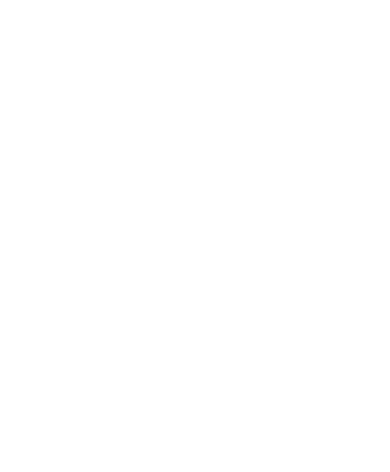
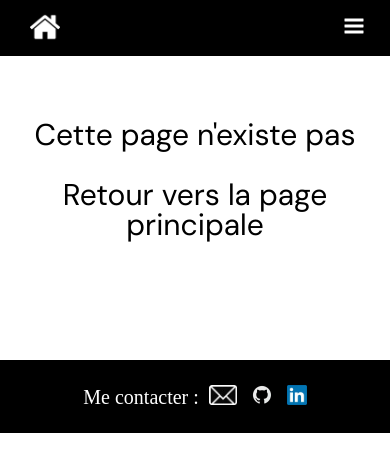
Before and after one commit to Nightishes/PortfolioTest, a React (Create React App) app: page /404 in a window 390 px wide. Before the commit this address had no page. Shown: the top 472 px of the page. Built offline with nearby package versions, Linux system fonts and the light colour scheme.

Commit message:
Quelques correctifs

```diff
--- a/src/App.js
+++ b/src/App.js
@@ -1,13 +1,17 @@
 import './App.css';
+import '../src/components/Home/assets/reset.css'
 import { Routes, Route } from 'react-router-dom';
 import Home from './pages/Home';
-
+import { Navigate } from 'react-router-dom';
+import NotFound from './pages/NotFound';
 
 function App() {
   return (
     <>
     <Routes>
       <Route path="/" element={<Home />} />
+      <Route path="/404" element={<NotFound />} />
+      <Route path="*" element={<Navigate to="/404"/>} />
     </Routes>
     </>
   );
--- /dev/null
+++ b/src/components/Home/Error/Assets/error.css
@@ -0,0 +1,33 @@
+.div-error{
+    padding: 4em 30px;
+    text-align: center;
+    font-size: 76px;
+    text-decoration: none;
+}
+
+h1{
+    margin-bottom: 1em;
+}
+
+.div-error a{
+    color: black;
+}
+
+.div-error a:hover{
+    cursor: pointer;
+    text-decoration: underline;
+}
+
+@media all and (max-width:900px) {
+    .div-error{
+        font-size: 50px;
+    }
+
+}
+
+@media all and (max-width:400px) {
+    .div-error{
+        font-size: 30px;
+    }
+
+}
--- /dev/null
+++ b/src/components/Home/Error/Error.jsx
@@ -0,0 +1,12 @@
+import "./Assets/error.css"
+
+export default function Error(){
+    return(
+        <main>
+            <div className="div-error">
+                <h1>Cette page n'existe pas</h1>
+                <a href="/">Retour vers la page principale</a>
+            </div>
+        </main>
+    )
+}
--- a/src/components/Home/Mainpage.jsx
+++ b/src/components/Home/Mainpage.jsx
@@ -31,9 +31,9 @@ function Mainpage() {
             </div>
             <div className='summary-text'>
                 <h2>A propos de moi</h2>
-                <p>Féru de nouvelles technologies, je cherche toujours à mieux comprendre le monde qui nous entoure. Je passe mon temps à lire ou écouter ce qui m'entoure ainsi que de tester des nouvelles recettes.</p>
+                <p>J'ai été introduit très jeune au monde de l'informatique à travers les jeux vidéos, puis à travers d'un livre sur la programmation en C. J'ai ensuite passé la majeure partie de mon enfance à alterner entre ma passion pour les jeux-vidéos & ma passion pour apprendre à mieux comprendre le monde autour de moi, et plus particulièrement tout ce qui concerne la programmation. Aujourd'hui, cette passion devient une réalité.</p>
                 <div>
-                    <h3>Outils utilisés:</h3>
+                    <h3>Outils que j'ai déjà manipulé:</h3>
                     <Table/>
                     <a href='https://miro.com/app/board/uXjVM_6w1tY=/?share_link_id=916324835277'><h3 id='competence-link'>Mes compétences</h3></a>
                 </div>
@@ -43,7 +43,6 @@ function Mainpage() {
             <h2>Mes projets</h2>
             <Project/>
         </section>
-        {/* aws, hostinger, ovh layout-react, nom de domaine/hebergement  */}
         </main>
         </>
     );
--- a/src/components/Home/assets/data/projects.json
+++ b/src/components/Home/assets/data/projects.json
@@ -29,7 +29,7 @@
  {
     "id": "3",
     "name": "Mon vieux grimoire",
-    "description" : "Réalisation du backend d'un site préfait. Le but était de pouvoir développer le backend selon le principe CRUD en alliance avec l'utilisation de MongoDB",
+    "description" : "Réalisation du backend d'un site préfait. Le but était de pouvoir développer le backend selon le principe CRUD avec l'utilisation de MongoDB",
     "image" : "https://i.imgur.com/hIlfGeQ.png",
     "github" : "https://github.com/Nightishes/Projet_7_OC.git",
     "weblink" : "https://projet-7-frontend.vercel.app",
--- a/src/components/Home/assets/header.css
+++ b/src/components/Home/assets/header.css
@@ -8,13 +8,17 @@
     filter: invert(1);
     height: 60px;
 }
+
+
 header{
     background-color: black;
     color: white;
+    position: fixed;
 }
 
 .menu-icon{
     filter: invert(1);
+    margin-right: 35px;
 }
 
 .menu-icon-button{
@@ -34,6 +38,7 @@ header{
     padding: 0 30px;
     justify-content: space-between;
     align-items: center;
+    width: 100%;
 }
 
 .display-nav{
@@ -46,19 +51,21 @@ header{
 @media all and (max-width:1000px) {
     .menu-icon-button{
         display: block;
+    }
 
-
-    }
     .display-nav{
         position: absolute;
         left: 0;
         flex-direction: column;
+        justify-content: center;
+        align-items: center;
         width:100%;
-        height: calc(50vh - 77px);
+        height: calc(30vh);
         background-color: black;
         border-top: 1px solid black;
         object-fit: contain;
         padding: 20px 0 0 0;
+
     }
 
     .box-nav.expanded{
@@ -69,13 +76,8 @@ header{
         display: none;
     }
 
-    .display-nav li {
-        text-align: center;
-        margin: 0;
-    }
-
     .display-nav.expanded li a{
-        width: 100%;
+        width: 100rem;
         padding: 1.5rem 0;
     }
 
@@ -83,3 +85,21 @@ header{
         color: gold;
     }
 }
+
+
+@media all and (max-width: 700px){
+    .display-header a {
+        font-size: 18px;
+        padding-right: 40px;
+    }
+    .display-nav{
+        height: calc(30vh - 77px);
+    }
+
+    .menu-icon{
+        height: 50px;
+    }
+    #home-icon{
+        height: 30px;
+    }
+}
--- a/src/pages/Home.jsx
+++ b/src/pages/Home.jsx
@@ -1,7 +1,6 @@
 import Header from "../components/Home/Header";
 import Mainpage from "../components/Home/Mainpage";
 import Footer from "../components/Home/Footer";
-import '../components/Home/assets/reset.css'
 import '../components/Home/assets/home.css'
 
 function Home() {
--- /dev/null
+++ b/src/pages/NotFound.jsx
@@ -0,0 +1,13 @@
+import Header from "../components/Home/Header"
+import Footer from "../components/Home/Footer"
+import Error from "../components/Home/Error/Error"
+
+export default function NotFound(){
+    return(
+        <>
+        <Header/>
+        <Error/>
+        <Footer/>
+        </>
+    )
+}
```
